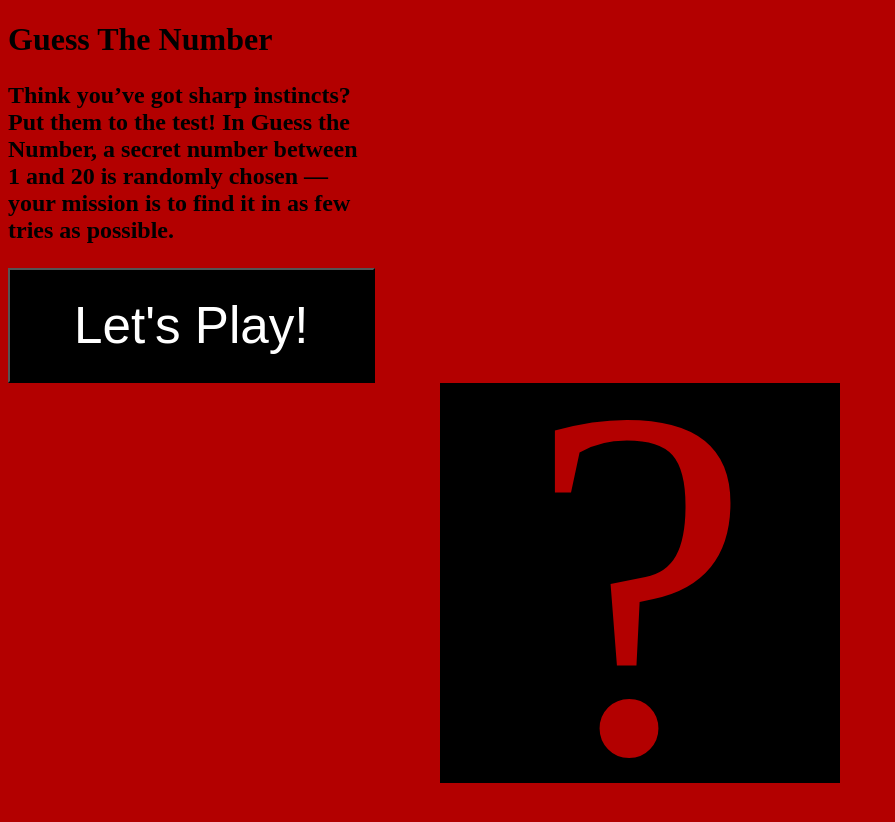
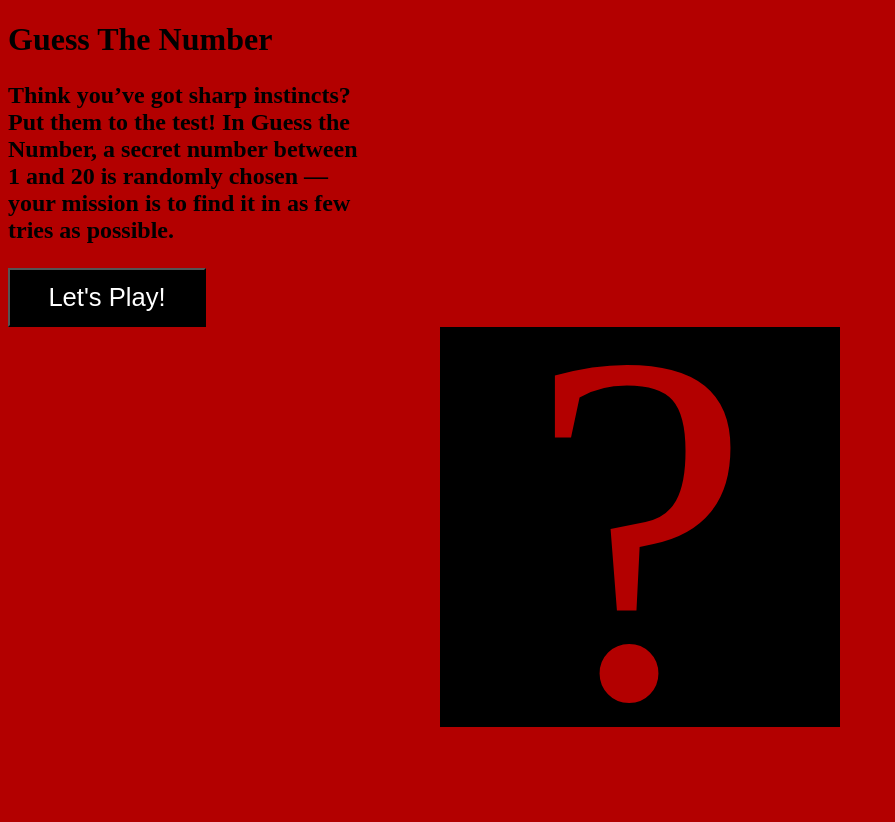
Before and after one commit to Malcom-Yingwani/Guess-The-Number, a plain HTML site: page index.html in a window 1280 px wide. Shown: the whole page, without its empty margins (0-895 px from the left). Drawn offline with Linux system fonts and the light colour scheme.

Commit message:
Update guessingGame.css

```diff
--- a/guessingGame.css
+++ b/guessingGame.css
@@ -34,8 +34,8 @@
     background-color: black;
     color:#fff;
     cursor: pointer;
-    padding: 2vw 5vw;
-    font-size: 4vw;
+    padding: 1vw 3vw;
+    font-size: 2vw;
     cursor: pointer;
 
 }
```
